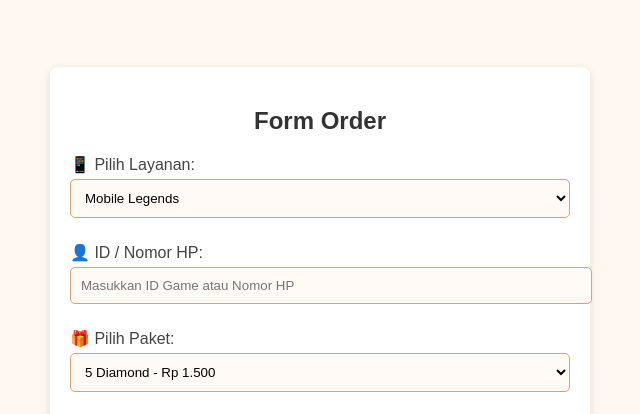
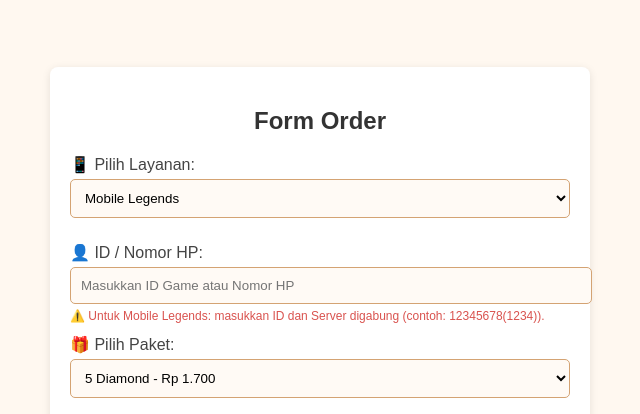
Before and after one commit to yfourbsid-jpg/yfourbs-site, a plain HTML site: page index.html in a window 1280 px wide. Shown: the part 339-753 px from the top of the page, without its empty margins (320-960 px from the left). Drawn offline with Linux system fonts and the light colour scheme.

Commit message:
Add files via upload

```diff
--- a/index.html
+++ b/index.html
@@ -50,145 +50,136 @@
             <!-- Input ID / Nomor HP -->
             <label for="id">👤 ID / Nomor HP:</label>
             <input type="text" id="id" name="id" placeholder="Masukkan ID Game atau Nomor HP" required>
-
+<small style="display:block; margin:-10px 0 12px; color:#d9534f; font-size:12px;">
+   ⚠️ Untuk Mobile Legends: masukkan ID dan Server digabung (contoh: 12345678(1234)).</small>
 
             <!-- Dropdown kedua: Pilih Paket -->
             <label for="paket">🎁 Pilih Paket:</label>
             <select id="paket" name="paket">
                 <!-- Semua opsi paket yang tadi -->
                 <optgroup label="Diamond Mobile Legends">
-                    <option>5 Diamond - Rp 1.500</option>
-                    <option>12 Diamond - Rp 3.500</option>
-                    <option>19 Diamond - Rp 5.500</option>
-                    <option>28 Diamond - Rp 8.500</option>
-                    <option>36 Diamond - Rp 10.500</option>
-                    <option>44 Diamond - Rp 12.500</option>
-                    <option>59 Diamond - Rp 16.500</option>
-                    <option>85 Diamond - Rp 23.500</option>
-                    <option>170 Diamond - Rp 47.000</option>
-                    <option>240 Diamond - Rp 65.000</option>
-                    <option>296 Diamond - Rp 79.000</option>
-                    <option>370 Diamond - Rp 99.000</option>
-                    <option>514 Diamond - Rp 135.000</option>
-                    <option>706 Diamond - Rp 185.000</option>
-                    <option>878 Diamond - Rp 225.000</option>
-                    <option>1412 Diamond - Rp 360.000</option>
-                    <option>2195 Diamond - Rp 550.000</option>
+  <option value="1700">5 Diamond - Rp 1.700</option>
+  <option value="3846">12 Diamond - Rp 3.846</option>
+  <option value="5991">19 Diamond - Rp 5.991</option>
+  <option value="8500">28 Diamond - Rp 8.500</option>
+  <option value="10500">36 Diamond - Rp 10.500</option>
+  <option value="12500">44 Diamond - Rp 12.500</option>
+  <option value="16500">59 Diamond - Rp 16.500</option>
+  <option value="23500">85 Diamond - Rp 23.500</option>
+  <option value="47000">170 Diamond - Rp 47.000</option>
+  <option value="65000">240 Diamond - Rp 65.000</option>
+  <option value="79000">296 Diamond - Rp 79.000</option>
+  <option value="99000">370 Diamond - Rp 99.000</option>
+  <option value="135000">514 Diamond - Rp 135.000</option>
+  <option value="185000">706 Diamond - Rp 185.000</option>
+  <option value="219600">875 Diamond - Rp 219.600</option>
+  <option value="355100">1412 Diamond - Rp 355.100</option>
+  <option value="475250">2010 Diamond - Rp 475.250</option>
 </optgroup>
 
 <optgroup label="Diamond Free Fire">
-                    <option>5 Diamond - Rp 1.000</option>
-                    <option>12 Diamond - Rp 2.500</option>
-                    <option>50 Diamond - Rp 8.500</option>
-                    <option>70 Diamond - Rp 11.500</option>
-                    <option>100 Diamond - Rp 16.500</option>
-                    <option>140 Diamond - Rp 23.500</option>
-                    <option>210 Diamond - Rp 34.000</option>
-                    <option>355 Diamond - Rp 56.000</option>
-                    <option>720 Diamond - Rp 113.000</option>
-                    <option>1450 Diamond - Rp 220.000</option>
-                    <option>2180 Diamond - Rp 330.000</option>
-                    <option>3640 Diamond - Rp 550.000</option>
+  <option value="2000">12 Diamond - Rp 2.000</option>
+  <option value="4200">20 Diamond - Rp 4.200</option>
+  <option value="7500">50 Diamond - Rp 7.500</option>
+  <option value="10000">70 Diamond - Rp 10.000</option>
+  <option value="18925">140 Diamond - Rp 18.925</option>
+  <option value="44250">355 Diamond - Rp 44.250</option>
+  <option value="88900">720 Diamond - Rp 88.900</option>
+  <option value="175300">1450 Diamond - Rp 175.300</option>
+  <option value="267000">2180 Diamond - Rp 267.000</option>
 </optgroup>
 
 <optgroup label="Pulsa XL/AXIS">
-                    <option>5K - Rp 5.100</option>
-                    <option>10K - Rp 10.100</option>
-                    <option>15K - Rp 15.100</option>
-                    <option>20K - Rp 20.100</option>
-                    <option>25K - Rp 25.100</option>
-                    <option>30K - Rp 30.100</option>
-                    <option>40K - Rp 40.100</option>
-                    <option>50K - Rp 50.100</option>
-                    <option>75K - Rp 75.100</option>
-                    <option>100K - Rp 100.100</option>
+  <option value="6100">5K - Rp 6.100</option>
+  <option value="11100">10K - Rp 11.100</option>
+  <option value="16100">15K - Rp 16.100</option>
+  <option value="25900">25K - Rp 25.900</option>
+  <option value="30998">30K - Rp 30.998</option>
+  <option value="40998">40K - Rp 40.998</option>
+  <option value="50950">50K - Rp 50.950</option>
+  <option value="70720">70K - Rp 70.720</option>
+  <option value="101100">100K - Rp 101.100</option>
 </optgroup>
 
 <optgroup label="Pulsa Three">
-                    <option>5K - Rp 5.100</option>
-                    <option>10K - Rp 10.100</option>
-                    <option>15K - Rp 15.100</option>
-                    <option>20K - Rp 20.100</option>
-                    <option>25K - Rp 25.100</option>
-                    <option>30K - Rp 30.100</option>
-                    <option>40K - Rp 40.100</option>
-                    <option>50K - Rp 50.100</option>
-                    <option>75K - Rp 75.100</option>
-                    <option>100K - Rp 100.100</option>
+  <option value="5500">5K - Rp 5.500</option>
+  <option value="10420">10K - Rp 10.420</option>
+  <option value="15000">15K - Rp 15.000</option>
+  <option value="20100">20K - Rp 20.100</option>
+  <option value="25420">25K - Rp 25.420</option>
+  <option value="30100">30K - Rp 30.100</option>
+  <option value="40100">40K - Rp 40.100</option>
+  <option value="50250">50K - Rp 50.250</option>
+  <option value="73500">75K - Rp 73.500</option>
+  <option value="100100">100K - Rp 100.100</option>
 </optgroup>
 
 <optgroup label="Pulsa Smartfren">
-                    <option>5K - Rp 5.100</option>
-                    <option>10K - Rp 10.100</option>
-                    <option>15K - Rp 15.100</option>
-                    <option>20K - Rp 20.100</option>
-                    <option>25K - Rp 25.100</option>
-                    <option>30K - Rp 30.100</option>
-                    <option>40K - Rp 40.100</option>
-                    <option>50K - Rp 50.100</option>
-                    <option>75K - Rp 75.100</option>
-                    <option>100K - Rp 100.100</option>
+  <option value="5600">5K - Rp 5.600</option>
+  <option value="10625">10K - Rp 10.625</option>
+  <option value="15800">15K - Rp 15.800</option>
+  <option value="20800">20K - Rp 20.800</option>
+  <option value="25999">25K - Rp 25.999</option>
+  <option value="30998">30K - Rp 30.998</option>
+  <option value="40975">40K - Rp 40.975</option>
+  <option value="51450">50K - Rp 51.450</option>
+  <option value="76100">75K - Rp 76.100</option>
+  <option value="100100">100K - Rp 100.100</option>
 </optgroup>
 
 <optgroup label="Pulsa Indosat (IM3)">
-                    <option>5K - Rp 5.100</option>
-                    <option>10K - Rp 10.100</option>
-                    <option>15K - Rp 15.100</option>
-                    <option>20K - Rp 20.100</option>
-                    <option>25K - Rp 25.100</option>
-                    <option>30K - Rp 30.100</option>
-                    <option>40K - Rp 40.100</option>
-                    <option>50K - Rp 50.100</option>
-                    <option>75K - Rp 75.100</option>
-                    <option>100K - Rp 100.100</option>
-                    <!-- Pulsa Telkomsel -->
+  <option value="6999">5K - Rp 6.999</option>
+  <option value="11888">10K - Rp 11.888</option>
+  <option value="16425">15K - Rp 16.425</option>
+  <option value="21750">20K - Rp 21.750</option>
+  <option value="26300">25K - Rp 26.300</option>
+  <option value="31250">30K - Rp 31.250</option>
+  <option value="42222">40K - Rp 42.222</option>
+  <option value="51000">50K - Rp 51.000</option>
+  <option value="100100">100K - Rp 100.100</option>
+</optgroup>
+
 <optgroup label="Pulsa Telkomsel">
-    <option>Pulsa Telkomsel 5K - Rp 5.100</option>
-    <option>Pulsa Telkomsel 10K - Rp 10.100</option>
-    <option>Pulsa Telkomsel 15K - Rp 15.100</option>
-    <option>Pulsa Telkomsel 20K - Rp 20.100</option>
-    <option>Pulsa Telkomsel 25K - Rp 25.100</option>
-    <option>Pulsa Telkomsel 30K - Rp 30.100</option>
-    <option>Pulsa Telkomsel 40K - Rp 40.100</option>
-    <option>Pulsa Telkomsel 50K - Rp 50.100</option>
-    <option>Pulsa Telkomsel 75K - Rp 75.100</option>
-    <option>Pulsa Telkomsel 100K - Rp 100.100</option>
+  <option value="5560">Pulsa Telkomsel 5K - Rp 5.560</option>
+  <option value="10710">Pulsa Telkomsel 10K - Rp 10.710</option>
+  <option value="15500">Pulsa Telkomsel 15K - Rp 15.500</option>
+  <option value="20999">Pulsa Telkomsel 20K - Rp 20.999</option>
 </optgroup>
 
 <optgroup label="Paket Data XL - Data Flex">
-                    <option>1GB 7 Hari - Rp 15.000</option>
-                    <option>3GB 30 Hari - Rp 35.000</option>
-                    <option>6GB 30 Hari - Rp 55.000</option>
-                    <option>10GB 30 Hari - Rp 80.000</option>
-                    <option>20GB 30 Hari - Rp 150.000</option>
-</optgroup>
-
+  <option value="21500">Flex S 3GB 28 Hari - Rp 21.500</option>
+  <option value="45200">Flex M 10GB 28 Hari - Rp 45.200</option>
+  <option value="65100">Flex L 16GB 28 Hari - Rp 65.100</option>
+  <option value="91200">Flex XL 32GB 28 Hari - Rp 91.200</option>
+  <option value="123200">Flex XXL 60GB 28 Hari - Rp 123.200</option>
 </optgroup>
 
 <optgroup label="Paket Data Axis - Bronet Bulanan">
-                    <option>1GB 30 Hari - Rp 15.000</option>
-                    <option>3GB 30 Hari - Rp 30.000</option>
-                    <option>6GB 30 Hari - Rp 50.000</option>
-                    <option>8GB 30 Hari - Rp 65.000</option>
-                    <option>12GB 30 Hari - Rp 85.000</option>
+  <option value="19400">3GB 28 Hari - Rp 19.400</option>
+  <option value="30800">6GB 28 Hari - Rp 30.800</option>
+  <option value="39200">8GB 28 Hari - Rp 39.200</option>
+  <option value="58700">12GB 28 Hari - Rp 58.700</option>
+  <option value="72510">20GB 28 Hari - Rp 72.510</option>
+  <option value="88000">30GB 28 Hari - Rp 88.000</option>
 </optgroup>
 
 <optgroup label="Paket Data Three - Happy Bulanan">
-                    <option>2GB 30 Hari - Rp 20.000</option>
-                    <option>5GB 30 Hari - Rp 45.000</option>
-                    <option>8GB 30 Hari - Rp 60.000</option>
-                    <option>10GB 30 Hari - Rp 70.000</option>
-                    <option>16GB 30 Hari - Rp 95.000</option>
-                    <option>25GB 30 Hari - Rp 130.000</option>
-                    <!-- Paket Data Indosat - Freedom Bulanan -->
+  <option value="20000">3GB 14 Hari - Rp 20.000</option>
+  <option value="29700">7GB 28 Hari - Rp 29.700</option>
+  <option value="33400">10GB 28 Hari - Rp 33.400</option>
+  <option value="39950">11GB 28 Hari - Rp 39.950</option>
+  <option value="45050">14GB 28 Hari - Rp 45.050</option>
+  <option value="69020">30GB 28 Hari - Rp 69.020</option>
+</optgroup>
+
 <optgroup label="Paket Data Indosat - Freedom Bulanan">
-    <option>Freedom Internet 2GB 30 Hari - Rp 20.000</option>
-    <option>Freedom Internet 5GB 30 Hari - Rp 45.000</option>
-    <option>Freedom Internet 8GB 30 Hari - Rp 65.000</option>
-    <option>Freedom Internet 10GB 30 Hari - Rp 75.000</option>
-    <option>Freedom Internet 20GB 30 Hari - Rp 125.000</option>
-    <option>Freedom Internet 30GB 30 Hari - Rp 165.000</option>
-    <option>Freedom Internet 50GB 30 Hari - Rp 220.000</option>
+  <option value="20000">Freedom Internet 3GB 14Hari - Rp 20.000</option>
+  <option value="30500">Freedom Internet 7GB 28 Hari - Rp 30.500</option>
+  <option value="32600">Freedom Internet 9GB 28 Hari - Rp 32.600</option>
+  <option value="40000">Freedom Internet 10GB 28 Hari - Rp 40.000</option>
+  <option value="58800">Freedom Internet 20GB 28 Hari - Rp 58.800</option>
+  <option value="65100">Freedom Internet 30GB 28 Hari - Rp 65.100</option>
+  <option value="88800">Freedom Internet 50GB 28 Hari - Rp 88.800</option>
 </optgroup>
 
                 </optgroup>
@@ -269,3 +260,6 @@
       let url = `https://wa.me/${nomorWA}?text=${pesan}`;
       window.open(url, "_blank");
     }
+  </script>
+</body>
+</html>
```
Lines whose indentation alone changed are shown as unchanged.
